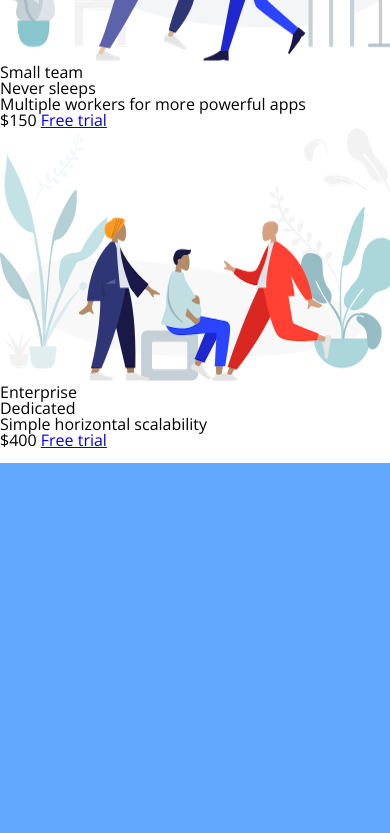
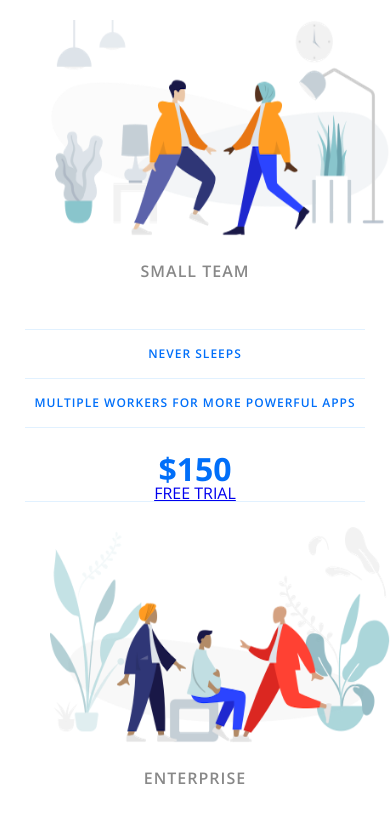
Before and after one commit to devKirkCartano/fullstack, a plain HTML site: page CSS/The_Basics/pricing_panel_project/index.html in a window 390 px wide. Shown: the part 527-1360 px from the top of the page. Before the commit the page ends 990 px from the top, so only its background shows below. Drawn offline with nearby package versions, Linux system fonts and the light colour scheme.

Commit message:
added styles for mobile layout

```diff
--- a/CSS/The_Basics/pricing_panel_project/app.css
+++ b/CSS/The_Basics/pricing_panel_project/app.css
@@ -66,4 +66,52 @@ body {
   padding: 15px 25px;
   width: 100%;
   max-width: 960px;
+  display: flex;
+  flex-direction: column;
+  text-align: center;
+  text-transform: uppercase;
 }
+
+.pricing-plan {
+  border-bottom: 1px solid #e1f1ff;
+}
+
+.pricing-plan:last-child {
+  border-bottom: none;
+}
+
+.pricing-plan .pricing-img {
+  margin: 25px;
+  max-width: 100%;
+}
+
+.pricing-header {
+  color: #888;
+  font-weight: 600;
+  letter-spacing: 1px;
+}
+
+.pricing-features {
+  margin: 50px 0 25px;
+  color: #016ff9;
+}
+
+.pricing-features-item {
+    font-weight: 600;
+  letter-spacing: 1px;
+  font-size: 12px;
+  line-height: 1.5;
+  padding: 15px 0;
+  border-top: 1px solid #e1f1ff;
+}
+
+.pricing-features-item:last-child {
+  border-bottom: 1px solid #e1f1ff;
+}
+.pricing-price {
+  color: #016ff9;
+  display: block;
+  font-size: 32px;
+  font-weight: 700;
+
+}
```
